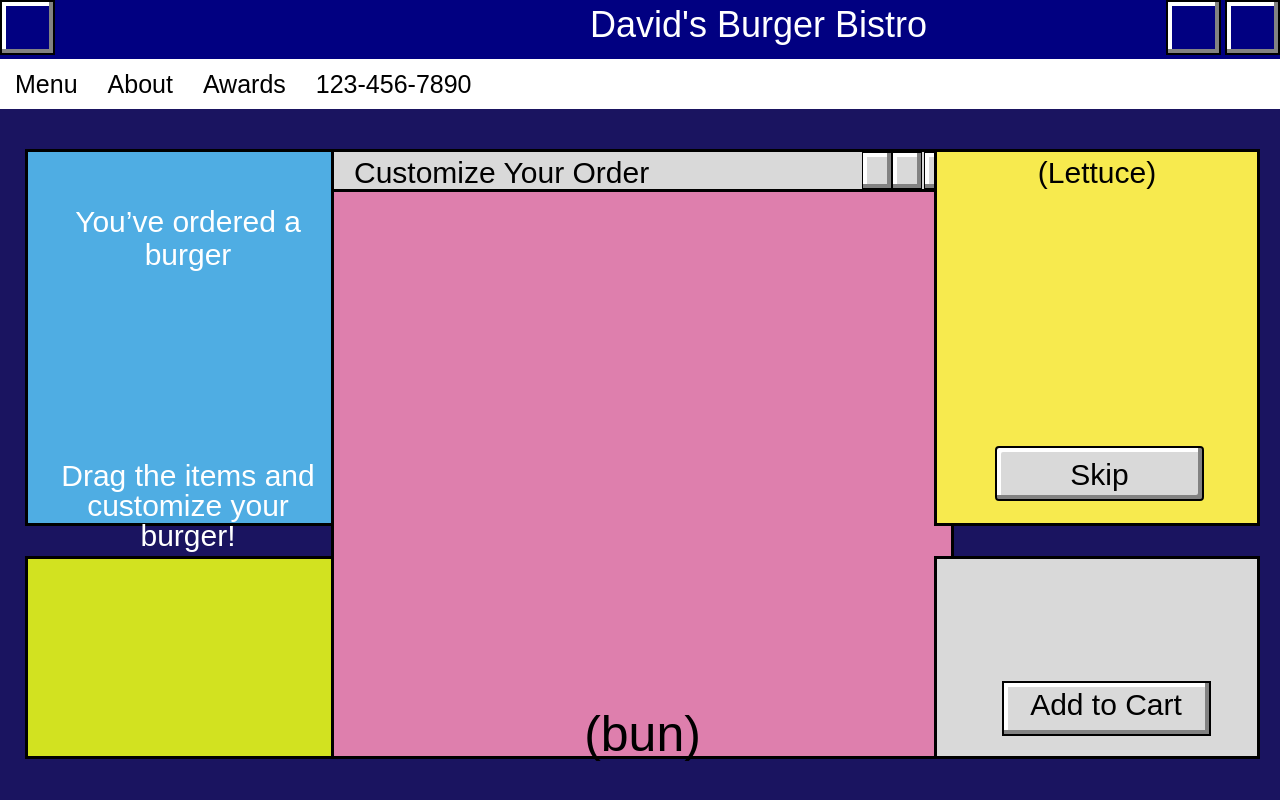
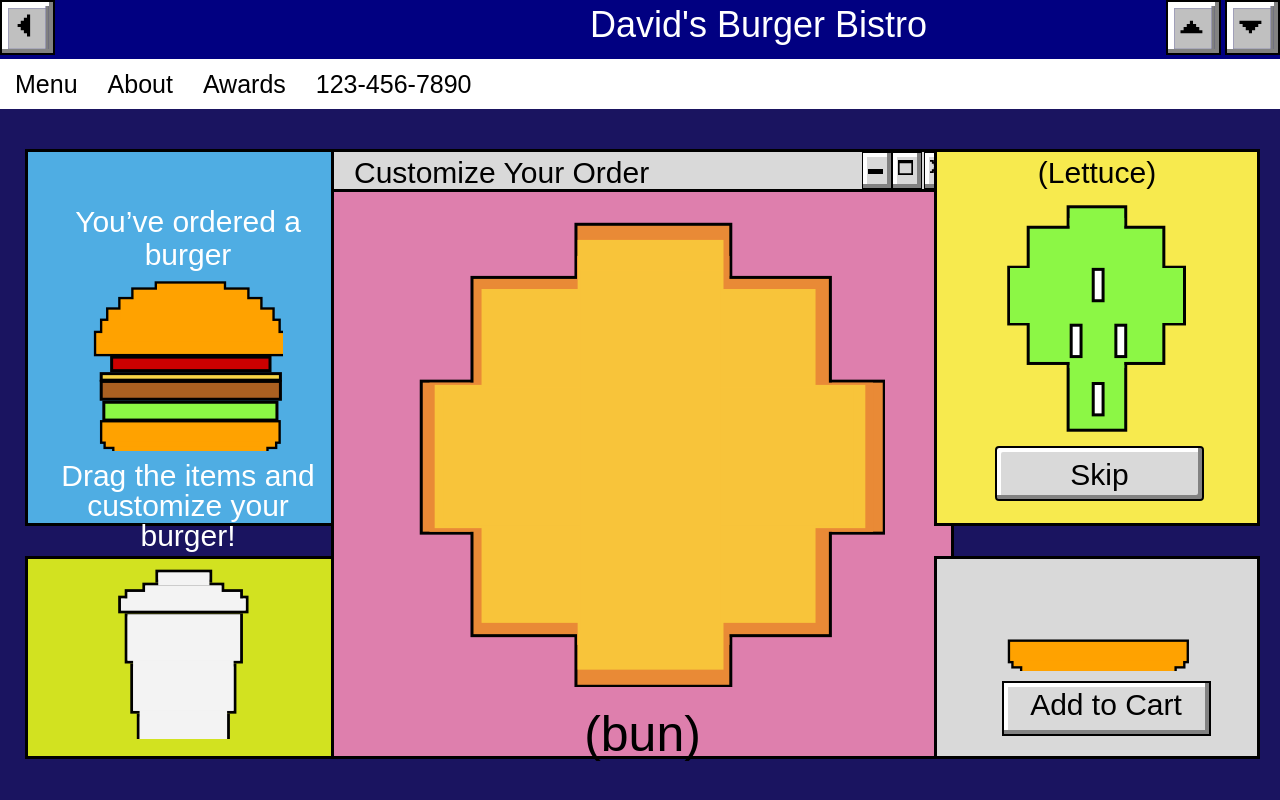
Before and after one commit to khuwho/video-game-weeeeee-, a plain HTML site: page index.html in a window 1280 px wide. Drawn offline with nearby package versions, Linux system fonts and the light colour scheme; a script that the page names is missing; a web font is replaced by a local one.

Commit message:
Update style.css

```diff
--- a/style.css
+++ b/style.css
@@ -326,14 +326,14 @@ section {
 }
 
 .title-bar-controls button[aria-label="Minimize"] {
-  background-image: url("icon/minimize.svg");
+  background-image: url("minimize.svg");
   background-repeat: no-repeat;
   background-position: bottom 14px left 5px;
   background-size: 15px;
 }
 
 .title-bar-controls button[aria-label="Maximize"] {
-  background-image: url("icon/maximize.svg");
+  background-image: url("maximize.svg");
   background-repeat: no-repeat;
   background-position: top 7px left 5px;
   background-size: 15px;
@@ -341,15 +341,7 @@ section {
 
 .title-bar-controls button[aria-label="Close"] {
   margin-left: 2px;
-  background-image: url('icon/close.svg');
-  background-repeat: no-repeat;
-  background-position: top 7px left 5px;
-  background-size: 15px;
-}
-
-.title-bar-controls button[aria-label="burger"] {
-  margin-left: 2px;
-  background-image: url('icon/burger.svg');
+  background-image: url('close.svg');
   background-repeat: no-repeat;
   background-position: top 7px left 5px;
   background-size: 15px;
@@ -393,7 +385,7 @@ section {
 }
 
 .burger {
-  background: url('icon/burger.svg') no-repeat;
+  background: url('burger.svg') no-repeat;
   background-color: none;
   width: 190.364px;
   height: 170.372px;
@@ -402,7 +394,7 @@ section {
 
 
 .lettuce{
-  background: url('icon/lettuce.svg') no-repeat;
+  background: url('lettuce.svg') no-repeat;
   background-color: none;
   width: 182px;
   height: 231px;
@@ -416,7 +408,7 @@ section {
 }
 
 .bun{
-  background: url('icon/bun.svg') no-repeat;
+  background: url('bun.svg') no-repeat;
   background-color: none;
   height: 465.5px;
   width: 465.5px;
@@ -426,7 +418,7 @@ section {
 }
 
 .trash{
-  background: url('icon/trash.svg') no-repeat;
+  background: url('trash.svg') no-repeat;
   background-color: none;
   width: 190.364px;
   height: 170.372px;
@@ -434,7 +426,7 @@ section {
 }
 
 .bunbottom{
-  background: url('icon/bunbottom.svg') no-repeat;
+  background: url('bunbottom.svg') no-repeat;
   background-color: none;
   width: 190.364px;
   height: 32px;
@@ -443,21 +435,21 @@ section {
 }
 
 .btn-up{
-  background: url('icon/button-up.svg') no-repeat;
+  background: url('button-up.svg') no-repeat;
   background-color: none;
   background-repeat: no-repeat;
   background-size: 50px;
 }
 
 .btn-scroll{
-  background: url('icon/button-down.svg') no-repeat;
+  background: url('button-down.svg') no-repeat;
   background-color: none;
   background-repeat: no-repeat;
   background-size: 50px;
 }
 
 .btn-min{
-  background: url('icon/button-left.svg') no-repeat;
+  background: url('button-left.svg') no-repeat;
   background-color: none;
   background-repeat: no-repeat;
   background-size: 50px;
```
